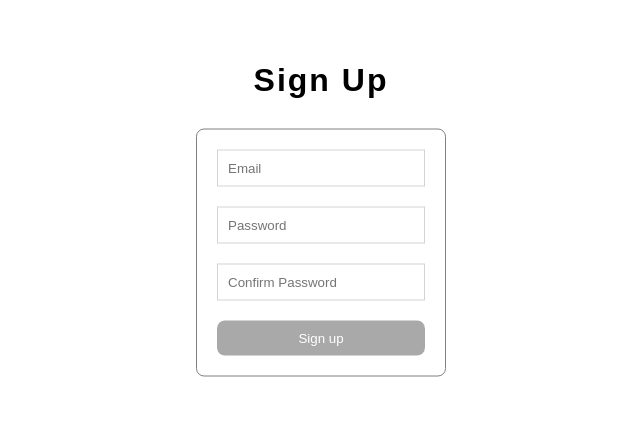
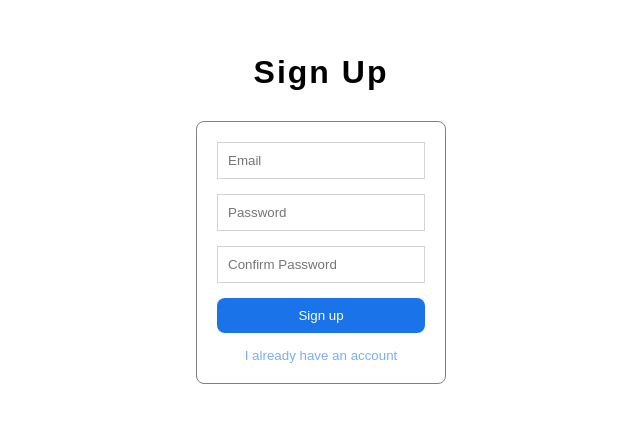
Before and after one commit to Serikat-Kuli-Ketik/web-todolist, a Next.js app: page /auth/sign-up in a window 1280 px wide. Shown: the part 181-604 px from the top of the page, without its empty margins (319-959 px from the left). Built offline with nearby package versions, Linux system fonts and the light colour scheme; no server answers.

Commit message:
feat(sign up): blue accents

```diff
--- a/pages/auth/sign-up.tsx
+++ b/pages/auth/sign-up.tsx
@@ -6,6 +6,7 @@ import { useUserStore } from "../../stores/user.store";
 import { useRouteProtection } from "../../hooks/use-route-protection";
 import { UserAuthState } from "../../shared/types";
 import { toast } from "react-toastify";
+import { Colors } from "../../shared/constants";
 
 export default function SignUp() {
   useRouteProtection(UserAuthState.AUTHENTICATED);
@@ -90,6 +91,11 @@ export default function SignUp() {
             placeholder="Confirm Password"
           />
           <input type="submit" value="Sign up" />
+          <input
+            type="button"
+            value="I already have an account"
+            onClick={() => Router.replace("/auth/sign-in")}
+          />
         </SignInForm>
       </PageWrapper>
     </>
@@ -122,14 +128,16 @@ const SignInForm = styled.form<{ canSubmit: boolean }>`
 
   input {
     margin: 10px 0;
+    margin-bottom: 5px;
     border: 1px solid lightgrey;
     padding: 10px;
   }
 
-  input[type="submit"] {
+  input[type="submit"],
+  input[type="button"] {
     color: white;
     border: none;
-    background-color: ${(p) => (p.canSubmit ? "black" : "darkgrey")};
+    background-color: ${Colors.MAIN_BLUE};
     border-radius: 8px;
     transition: all 0.2s;
 
@@ -141,4 +149,14 @@ const SignInForm = styled.form<{ canSubmit: boolean }>`
       transform: scale(0.95);
     }
   }
+
+  input[type="button"] {
+    margin: 0;
+    background-color: white;
+    color: ${Colors.LIGHTER_BLUE};
+
+    :hover {
+      color: ${Colors.MAIN_BLUE};
+    }
+  }
 `;
--- a/shared/constants.ts
+++ b/shared/constants.ts
@@ -4,4 +4,5 @@ export enum LocalStorageItems {
 
 export enum Colors {
   MAIN_BLUE = "#1a73e9",
+  LIGHTER_BLUE = "#7AAEF2",
 }
```
